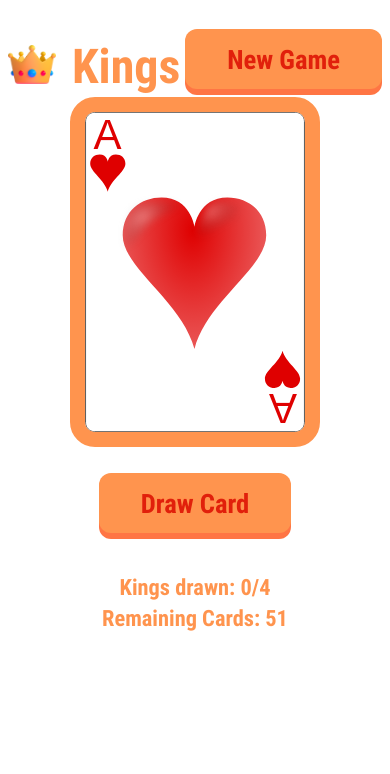
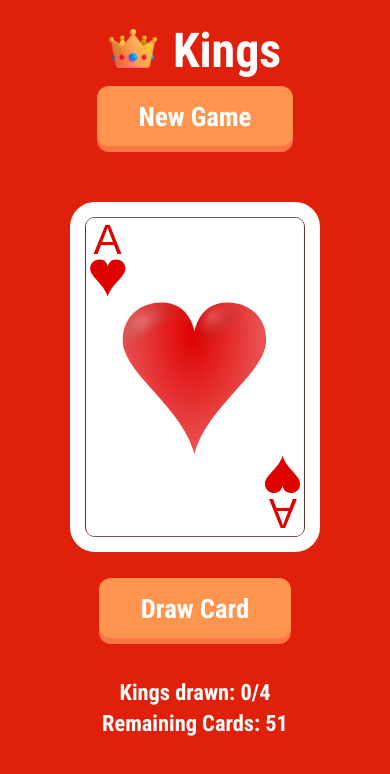
Before and after one commit to NiallEccles/Kings, a website built with Vite: page index.html in a window 390 px wide. Built offline with nearby package versions, Linux system fonts and the light colour scheme.

Commit message:
Added in basic mobile styling.

```diff
--- a/src/style.css
+++ b/src/style.css
@@ -8,6 +8,8 @@
 
 body {
   font-family: "roboto_condensedbold";
+  background: #e1200b;
+  height: 100vh;
 }
 
 nav {
@@ -31,14 +33,14 @@ nav {
 }
 
 .title {
-  color: #ff944e;
+  color: white;
   font-size: 3em;
   margin: 0;
 }
 
 .kingsDrawn,
 .cardsRemaining {
-  color: #ff944e;
+  color: white;
   font-size: 1.4em;
   margin: 0;
 }
@@ -50,6 +52,7 @@ main {
   justify-content: center;
   margin: 0 auto;
   max-width: 30em;
+  height: calc(100vh - 6em);
 }
 
 img[src=""] {
@@ -61,7 +64,7 @@ img[src=""] {
   height: 20em;
   width: 13.8em;
   margin-bottom: 2em;
-  border: 15px solid #ff944e;
+  border: 15px solid white;
   border-radius: 25px;
 }
 
@@ -81,7 +84,7 @@ img[src=""] {
   border-radius: 12px;
   background: #ff944e;
   transform: translateY(-6px);
-  color: #e1200b;
+  color: white;
   font-family: "roboto_condensedbold";
   font-size: 2em;
 }
@@ -96,3 +99,23 @@ footer {
   align-items: center;
   margin-top: 2em;
 }
+
+@media only screen and (max-width: 1000px) {
+  nav {
+    width: calc(100% - 4em);
+    margin: 2em;
+  }
+}
+
+@media only screen and (max-width: 460px) {
+  nav {
+    flex-direction: column;
+    justify-content: space-between;
+    height: 8.5em;
+    margin: 1em 0 0 0;
+    width: 100%;
+  }
+  main {
+    height: calc(100vh - 13em);
+  }
+}
```
